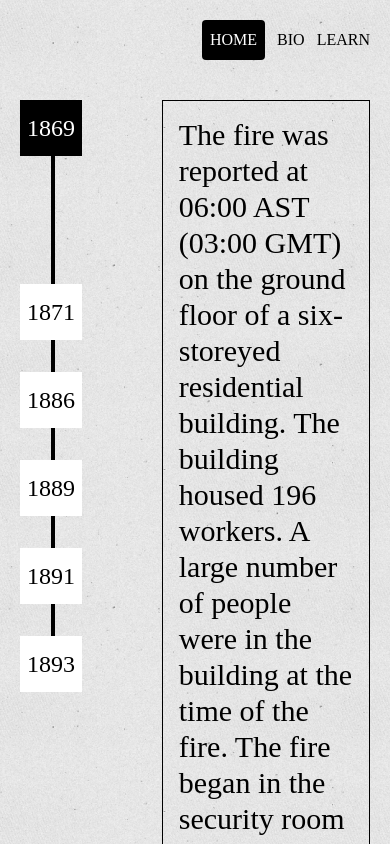
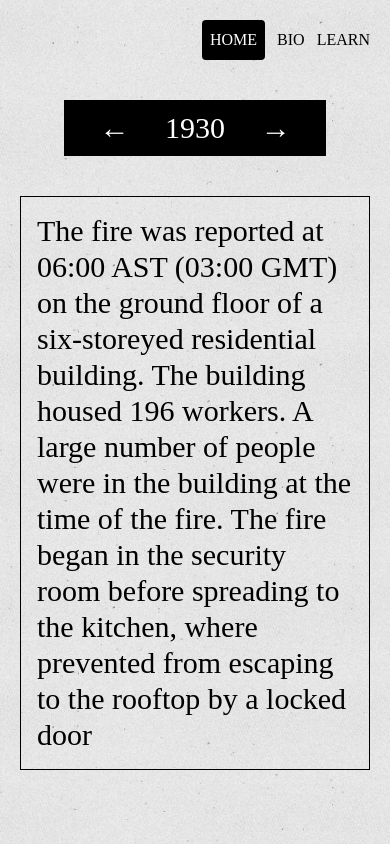
Before and after one commit to JanPoonthong/mahatma_gandhi, a React (Vite) app: page / in a window 390 px wide. Shown: the top 844 px of the page. Built offline with nearby package versions, Linux system fonts and the light colour scheme.

Commit message:
feat: add mobile view timeline bar

```diff
--- a/src/App.tsx
+++ b/src/App.tsx
@@ -3,6 +3,7 @@ import NavBar from "./components/navbar/NavBar";
 
 import TimeLineBar from "./components/timeline/TimeLineBar";
 import TimeLineDisplay from "./components/timeline/TimeLineDisplay";
+import TimeLineBarMobile from "./components/timeline/TimeLineBarMobile";
 
 function App() {
   const [indexDisplayText, setIndexDisplayText] = useState(0);
@@ -19,8 +20,9 @@ function App() {
       <NavBar />
       <div>{/* Write your code here*/}</div>
 
-      <div className="flex gap-20">
+      <div className="flex max-sm:flex-col max-sm:items-center max-sm:gap-10 gap-20">
         <TimeLineBar onIndexChange={displayTextByIndex} />
+        <TimeLineBarMobile />
         <TimeLineDisplay index={indexDisplayText} animation={animation} />
       </div>
     </>
--- a/src/components/timeline/TimeLineBar.tsx
+++ b/src/components/timeline/TimeLineBar.tsx
@@ -29,7 +29,7 @@ export default function TimeLineBar({
   };
 
   return (
-    <div className="text-center w-28">
+    <div className="text-center w-28 hidden">
       {timeLineData.map((each, index) => (
         <div key={each.year}>
           <Box
--- /dev/null
+++ b/src/components/timeline/TimeLineBarMobile.tsx
@@ -0,0 +1,17 @@
+export default function TimeLineBarMobile() {
+  function onLeftClick() {
+    console.log("Left click");
+  }
+
+  function onRightClick() {
+    console.log("Right click");
+  }
+
+  return (
+    <div className="flex justify-evenly items-center bg-black w-3/4 h-14 text-white text-3xl">
+      <button onClick={() => onLeftClick()}>&larr;</button>
+      <p>1930</p>
+      <button onClick={() => onRightClick()}>&rarr;</button>
+    </div>
+  );
+}
```
